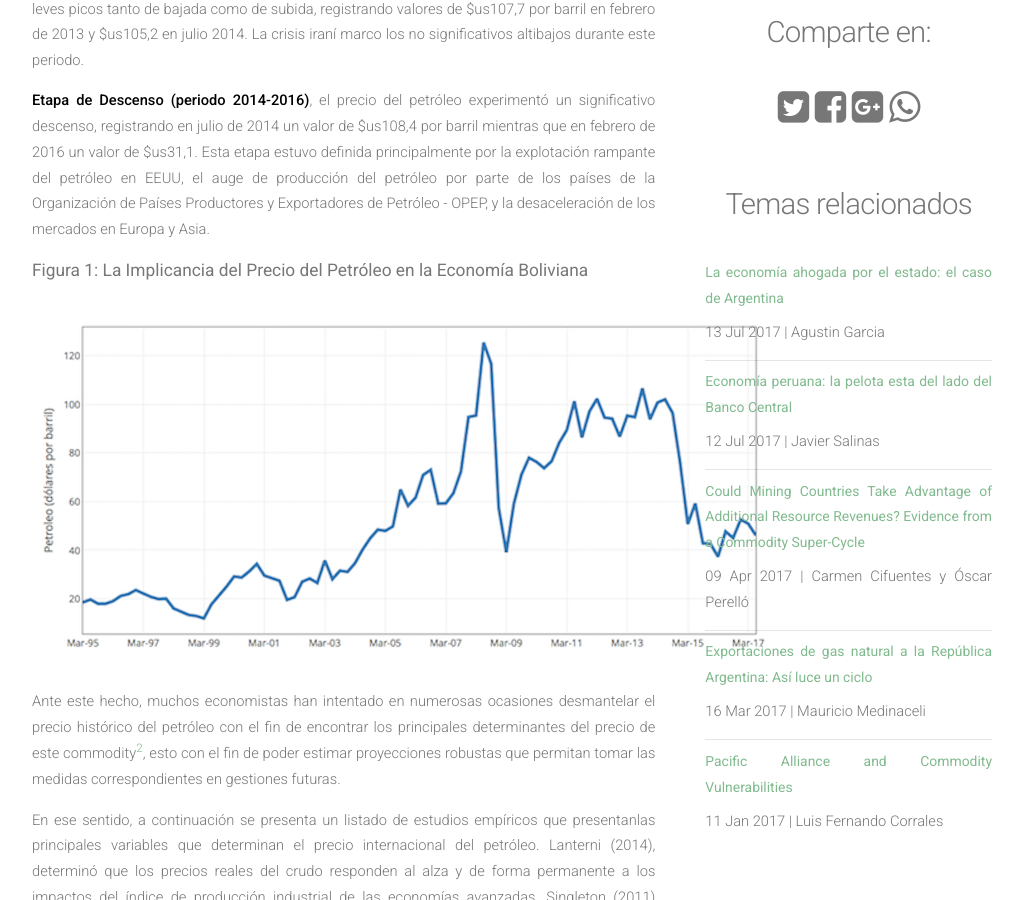
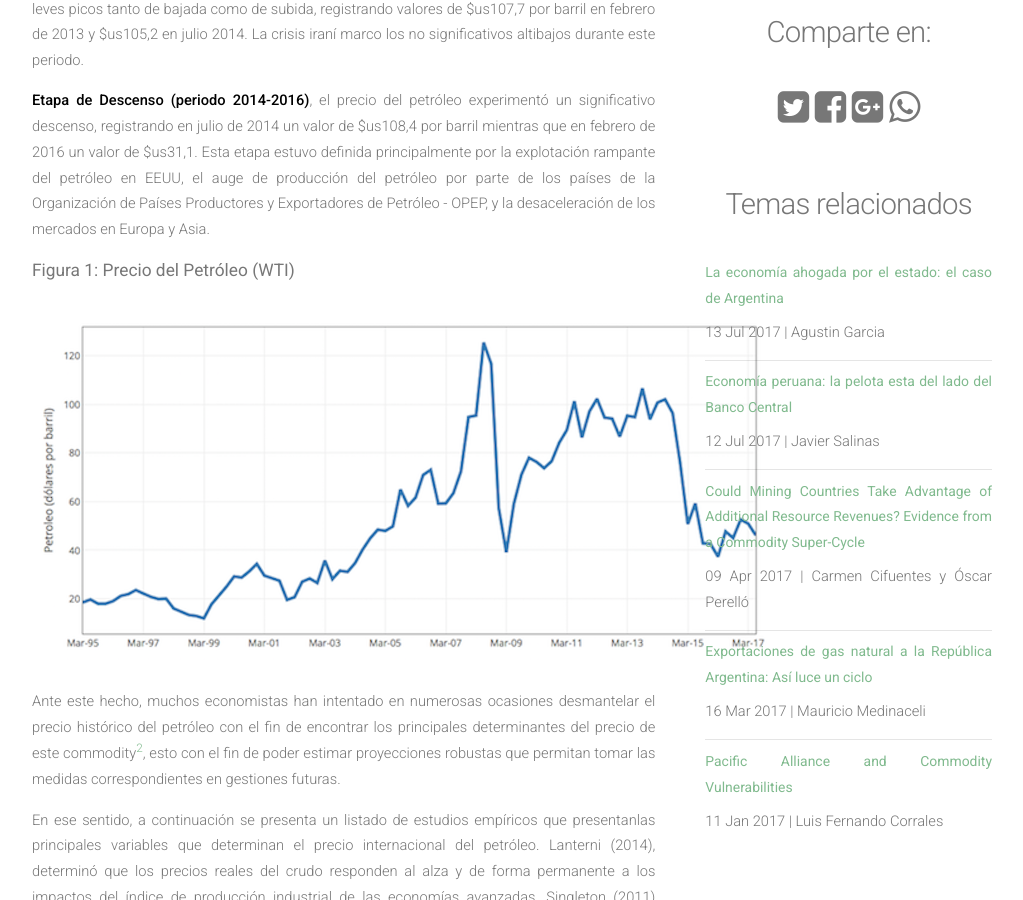
Before and after one commit to faroeconomics/faroeconomics.github.io, a Jekyll site: the page built from _posts/2018-03-09-petroleo-y-crecimiento.markdown, in a window 1280 px wide and 900 px high, scrolled down 1092 px. Shown: the whole window, without its empty margins (128-1151 px from the left). Built offline with Jekyll 4.4.1, drawn with Linux system fonts in a browser that asks for light colours; nearby versions of some CDN libraries; library files that are not in the unit come from our copies; a script that is not in the unit is left out; comment, search, counter and statistics services are not loaded.

Commit message:
Fixed title

```diff
--- a/_posts/2018-03-09-petroleo-y-crecimiento.markdown
+++ b/_posts/2018-03-09-petroleo-y-crecimiento.markdown
@@ -22,7 +22,7 @@ __Etapa Estable (periodo 2013-2014)__, el precio del petróleo se mantuvo relati
 __Etapa de Descenso (periodo 2014-2016)__, el precio del petróleo experimentó un significativo descenso, registrando en julio de 2014 un valor de $us108,4 por barril mientras que en febrero de 2016 un valor de $us31,1. Esta etapa estuvo definida principalmente por la explotación rampante del petróleo en EEUU, el auge de producción del petróleo por parte de los países de la Organización de Países Productores y Exportadores de Petróleo - OPEP, y la desaceleración de los mercados en Europa y Asia.
 
 
-# Figura 1: La Implicancia del Precio del Petróleo en la Economía Boliviana
+# Figura 1: Precio del Petróleo (WTI)
 
 ![Figura1](/assets/images/Fig1-2018-03-09.png){:class="img-responsive"}
 
```
Also changed, not shown: 1 other file.
